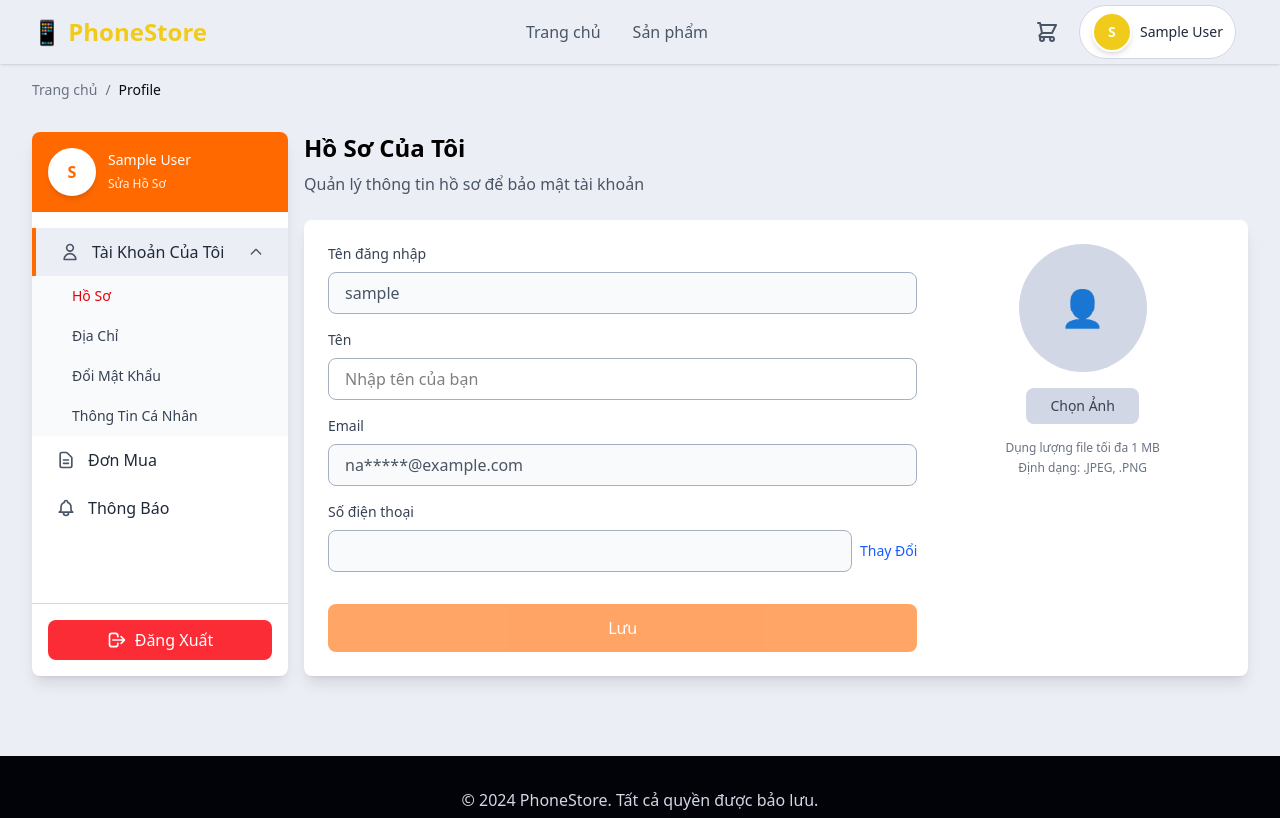
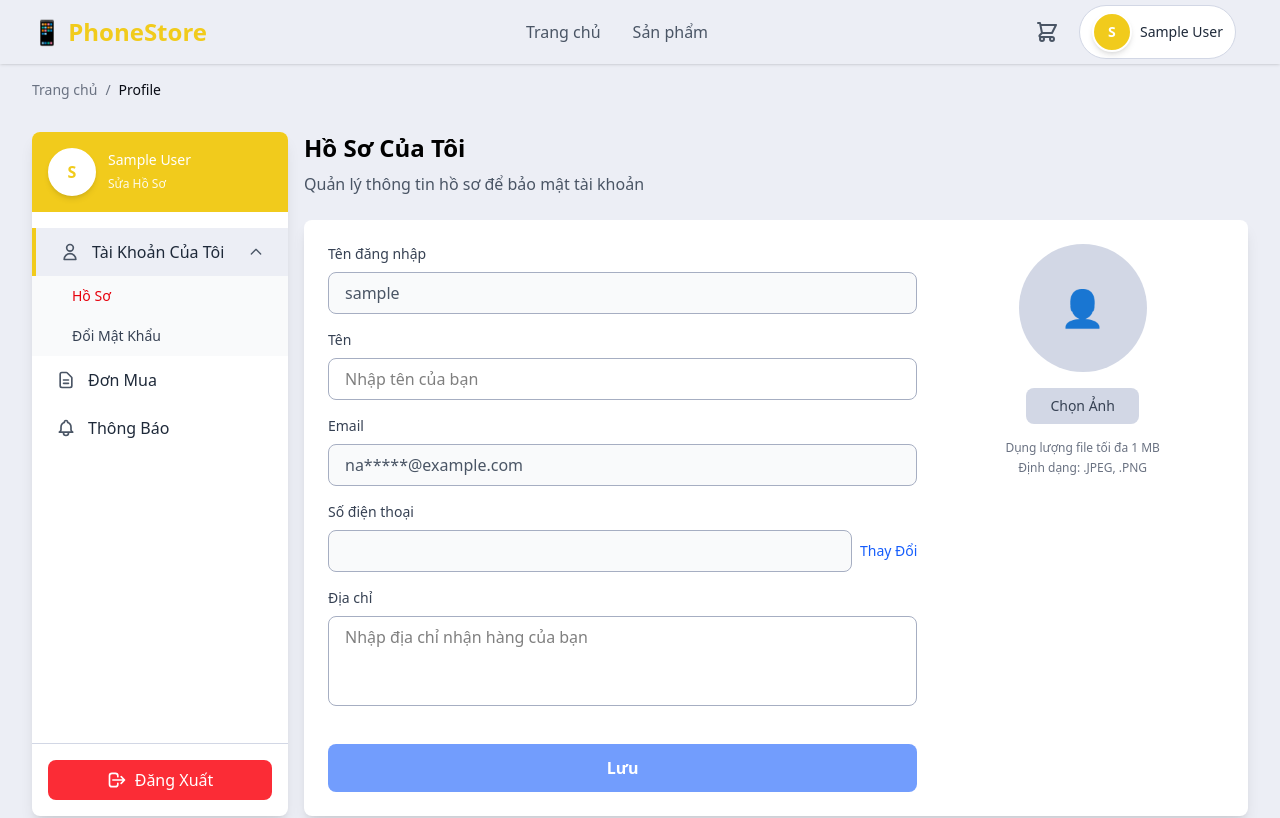
Before and after one commit to Giavix1302/fe-phone-store, a React (Vite) app: page /profile in a window 1280 px wide. Shown: the top 818 px of the page. Built offline with nearby package versions, Linux system fonts and the light colour scheme; no server answers; sample sign-in values are in the browser's storage.

Commit message:
Add address and refine tabs + validation in Profile

```diff
--- a/src/pages/Profile.jsx
+++ b/src/pages/Profile.jsx
@@ -65,6 +65,8 @@ const Profile = () => {
       email: storedUser?.email || "",
     });
   }, [storedUser]);
+
+  // Khi chuyển sang tab Địa chỉ, luôn load lại địa chỉ từ dữ liệu hiện tại (database -> storedUser)
 
   // Tự động ẩn thông báo sau 2 giây
   useEffect(() => {
@@ -202,7 +204,11 @@ const Profile = () => {
     setEditingProfile((prev) => !prev);
   };
 
-  const handleProfileSubmit = async () => {
+  const handleProfileSubmit = async (event) => {
+    if (event && typeof event.preventDefault === "function") {
+      event.preventDefault();
+    }
+
     setStatus({ type: "", message: "" });
 
     const errors = validateProfileForm();
@@ -325,7 +331,7 @@ const Profile = () => {
         {/* User Sidebar Menu */}
         <div className="w-64 bg-white shadow-lg rounded-lg flex flex-col flex-shrink-0">
           {/* User Info Header */}
-          <div className="bg-orange-500 p-4 flex items-center space-x-3 flex-shrink-0 rounded-t-lg">
+          <div className="bg-primary-100 p-4 flex items-center space-x-3 flex-shrink-0 rounded-t-lg">
             {storedUser?.avatar ? (
               <img
                 src={storedUser.avatar}
@@ -339,7 +345,7 @@ const Profile = () => {
               />
             ) : null}
             <div
-              className={`avatar-fallback w-12 h-12 rounded-full bg-white flex items-center justify-center text-orange-500 font-semibold text-base border-2 border-white shadow-md ${
+              className={`avatar-fallback w-12 h-12 rounded-full bg-white flex items-center justify-center text-primary-100 font-semibold text-base border-2 border-white shadow-md ${
                 storedUser?.avatar ? "hidden" : ""
               }`}
             >
@@ -369,11 +375,12 @@ const Profile = () => {
                   setIsAccountMenuOpen(!isAccountMenuOpen);
                   if (!isAccountMenuOpen) {
                     setActiveTab("profile");
+                    setShowPasswordForm(false);
                   }
                 }}
                 className={`w-full flex items-center justify-between px-6 py-3 hover:bg-gray-100 transition ${
-                  activeTab === "profile" || activeTab === "address" || activeTab === "password" || activeTab === "personal"
-                    ? "bg-gray-100 border-l-4 border-orange-500"
+                  activeTab === "profile" || activeTab === "password"
+                    ? "bg-gray-100 border-l-4 border-primary-100"
                     : ""
                 }`}
               >
@@ -397,7 +404,11 @@ const Profile = () => {
               {isAccountMenuOpen && (
                 <div className="bg-gray-50">
                   <button
-                    onClick={() => setActiveTab("profile")}
+                    onClick={() => {
+                      setActiveTab("profile");
+                      setShowPasswordForm(false);
+                      setEditingProfile(false);
+                    }}
                     className={`w-full flex items-center px-10 py-2.5 hover:bg-gray-100 transition text-sm ${
                       activeTab === "profile" ? "text-red-600 font-medium" : "text-gray-700"
                     }`}
@@ -405,28 +416,15 @@ const Profile = () => {
                     Hồ Sơ
                   </button>
                   <button
-                    onClick={() => setActiveTab("address")}
-                    className={`w-full flex items-center px-10 py-2.5 hover:bg-gray-100 transition text-sm ${
-                      activeTab === "address" ? "text-red-600 font-medium" : "text-gray-700"
-                    }`}
-                  >
-                    Địa Chỉ
-                  </button>
-                  <button
-                    onClick={() => setActiveTab("password")}
+                    onClick={() => {
+                      setActiveTab("password");
+                      setShowPasswordForm(true);
+                    }}
                     className={`w-full flex items-center px-10 py-2.5 hover:bg-gray-100 transition text-sm ${
                       activeTab === "password" ? "text-red-600 font-medium" : "text-gray-700"
                     }`}
                   >
                     Đổi Mật Khẩu
-                  </button>
-                  <button
-                    onClick={() => setActiveTab("personal")}
-                    className={`w-full flex items-center px-10 py-2.5 hover:bg-gray-100 transition text-sm ${
-                      activeTab === "personal" ? "text-red-600 font-medium" : "text-gray-700"
-                    }`}
-                  >
-                    Thông Tin Cá Nhân
                   </button>
                 </div>
               )}
@@ -435,7 +433,7 @@ const Profile = () => {
             <Link
               to="/orders"
               className={`flex items-center space-x-3 px-6 py-3 hover:bg-gray-100 transition ${
-                location.pathname === "/orders" ? "bg-gray-100 border-l-4 border-orange-500" : ""
+                location.pathname === "/orders" ? "bg-gray-100 border-l-4 border-primary-100" : ""
               }`}
             >
               <svg className="w-5 h-5 text-gray-600" fill="none" stroke="currentColor" viewBox="0 0 24 24">
@@ -507,7 +505,7 @@ const Profile = () => {
                         type="text"
                         value={profileForm.full_name}
                         onChange={(e) => setProfileForm({ ...profileForm, full_name: e.target.value })}
-                        className="w-full px-4 py-2 border border-gray-300 rounded-lg focus:outline-none focus:ring-2 focus:ring-orange-500"
+                        className="w-full px-4 py-2 border border-gray-300 rounded-lg focus:outline-none focus:ring-2 focus:ring-primary-100"
                         placeholder="Nhập tên của bạn"
                       />
                     </div>
@@ -536,7 +534,7 @@ const Profile = () => {
                           value={showPhoneChange ? (profileForm.phone || "") : (storedUser?.phone && storedUser.phone.length > 2 ? `********${storedUser.phone.slice(-2)}` : "")}
                           onChange={(e) => setProfileForm({ ...profileForm, phone: e.target.value })}
                           disabled={!showPhoneChange}
-                          className="flex-1 px-4 py-2 border border-gray-300 rounded-lg focus:outline-none focus:ring-2 focus:ring-orange-500 disabled:bg-gray-50"
+                          className="flex-1 px-4 py-2 border border-gray-300 rounded-lg focus:outline-none focus:ring-2 focus:ring-primary-100 disabled:bg-gray-50"
                         />
                         <button
                           type="button"
@@ -553,6 +551,29 @@ const Profile = () => {
                       </div>
                     </div>
 
+                    {/* Address */}
+                    <div>
+                      <label className="block text-sm font-medium text-gray-700 mb-2">
+                        Địa chỉ
+                      </label>
+                      <textarea
+                        name="address"
+                        value={profileForm.address}
+                        onChange={(e) => setProfileForm({ ...profileForm, address: e.target.value })}
+                        rows={3}
+                        className={`w-full px-4 py-2 border border-gray-300 rounded-lg focus:outline-none focus:ring-2 focus:ring-primary-100 resize-none ${
+                          profileErrors.address
+                            ? "border-red-300 focus:ring-red-200"
+                            : ""
+                        }`}
+                        placeholder="Nhập địa chỉ nhận hàng của bạn"
+                      />
+                      {profileErrors.address && (
+                        <p className="text-sm text-red-500 mt-1">
+                          {profileErrors.address}
+                        </p>
+                      )}
+                    </div>
 
                     {/* Status Message */}
                     {status.message && (
@@ -572,7 +593,7 @@ const Profile = () => {
                       <button
                         onClick={handleProfileSubmit}
                         disabled={profileSubmitting || !hasChanges}
-                        className="w-full bg-orange-500 text-white py-3 px-6 rounded-lg hover:bg-orange-600 transition font-medium disabled:opacity-60 disabled:cursor-not-allowed"
+                        className="w-full bg-blue-600 text-white py-3 px-6 rounded-lg hover:bg-blue-700 transition font-semibold disabled:opacity-60 disabled:cursor-not-allowed"
                       >
                         {profileSubmitting ? "Đang lưu..." : "Lưu"}
                       </button>
@@ -620,9 +641,13 @@ const Profile = () => {
 
           {activeTab !== "profile" && (
             <div>
-              <h1 className="text-3xl font-bold mb-8">Hồ sơ cá nhân</h1>
+              <h1 className="text-3xl font-bold mb-8">
+                {activeTab === "password" ? "Đổi mật khẩu" : "Hồ sơ cá nhân"}
+              </h1>
 
               <div className="bg-white rounded-lg shadow-lg p-8 space-y-8">
+        {!showPasswordForm && activeTab !== "address" && (
+          <>
             <div className="text-center space-y-3">
               <div className="relative w-24 h-24 mx-auto mb-2">
                 {storedUser?.avatar || avatarPreview ? (
@@ -671,9 +696,12 @@ const Profile = () => {
               </button>
               <button
                 className="w-full bg-gray-200 text-gray-700 py-2 px-4 rounded-lg hover:bg-gray-300 transition md:col-span-2"
-            onClick={() => setShowPasswordForm((prev) => !prev)}
+                onClick={() => {
+                  setActiveTab("password");
+                  setShowPasswordForm(true);
+                }}
               >
-            {showPasswordForm ? "Ẩn form đổi mật khẩu" : "Thay đổi mật khẩu"}
+                Thay đổi mật khẩu
               </button>
             </div>
 
@@ -797,6 +825,9 @@ const Profile = () => {
           </form>
         )}
 
+          </>
+        )}
+
         {showPasswordForm && (
           <form onSubmit={handleSubmit} className="space-y-6 border-t pt-6">
             <div>
```
Lines whose indentation alone changed are shown as unchanged.
